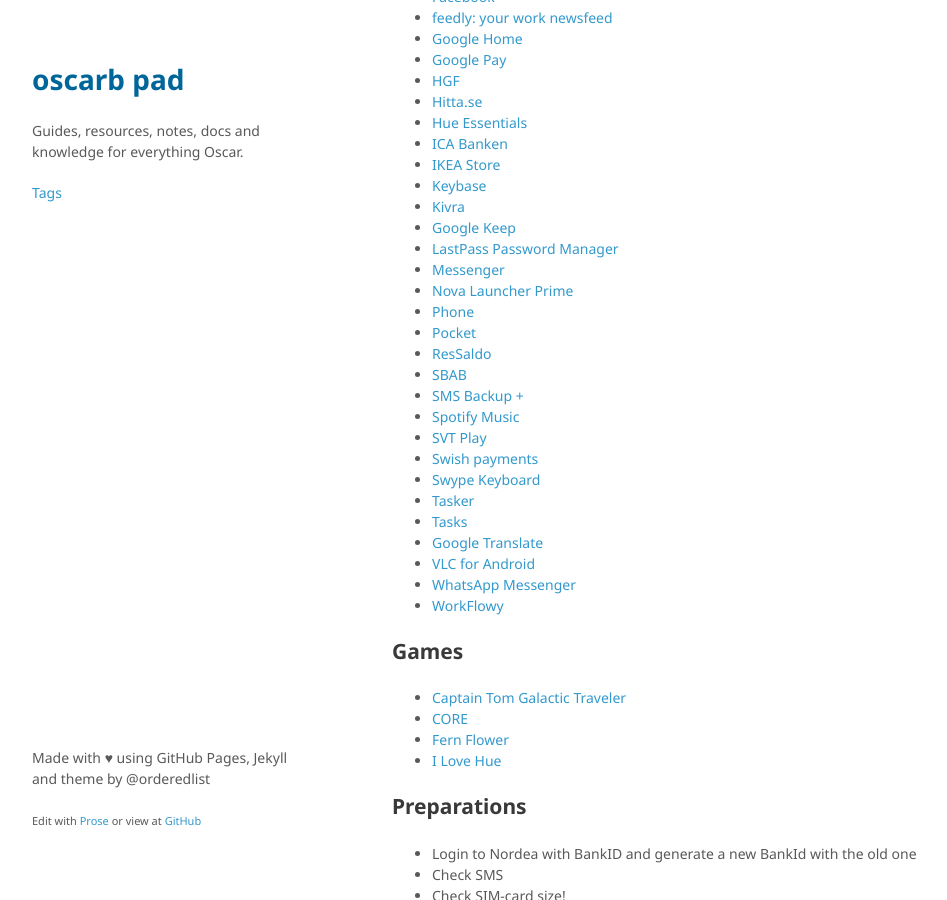
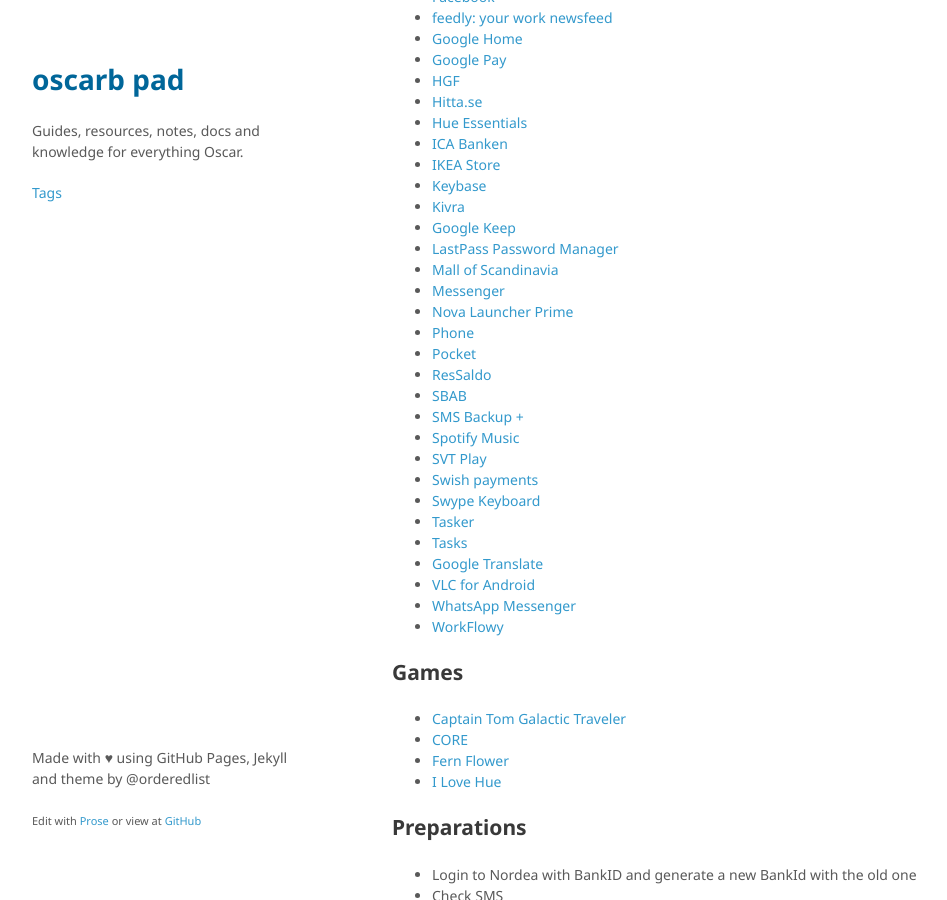
Before and after one commit to oscarb/pad, a Jekyll site: the page built from _docs/android-device-guide.md, in a window 1280 px wide and 900 px high, scrolled down 521 px. Shown: the whole window, without its empty margins (128-1075 px from the left). Built offline with Jekyll 4.4.1, drawn with Linux system fonts in a browser that asks for light colours; some web fonts are replaced.

Commit message:
Update android-device-guide.md

```diff
--- a/_docs/android-device-guide.md
+++ b/_docs/android-device-guide.md
@@ -39,6 +39,7 @@ published: true
 * [Kivra](https://play.google.com/store/apps/details?id=com.kivra.Kivra)
 * [Google Keep](https://play.google.com/store/apps/details?id=com.google.android.keep)
 * [LastPass Password Manager](https://play.google.com/store/apps/details?id=com.lastpass.lpandroid)
+* [Mall of Scandinavia](https://play.google.com/store/apps/details?id=com.unibail.mallofscandinavia)
 * [Messenger](https://play.google.com/store/apps/details?id=com.google.android.apps.messaging)
 * [Nova Launcher Prime](https://play.google.com/store/apps/details?id=com.teslacoilsw.launcher.prime)
 * [Phone](https://play.google.com/store/apps/details?id=com.google.android.dialer)
```
